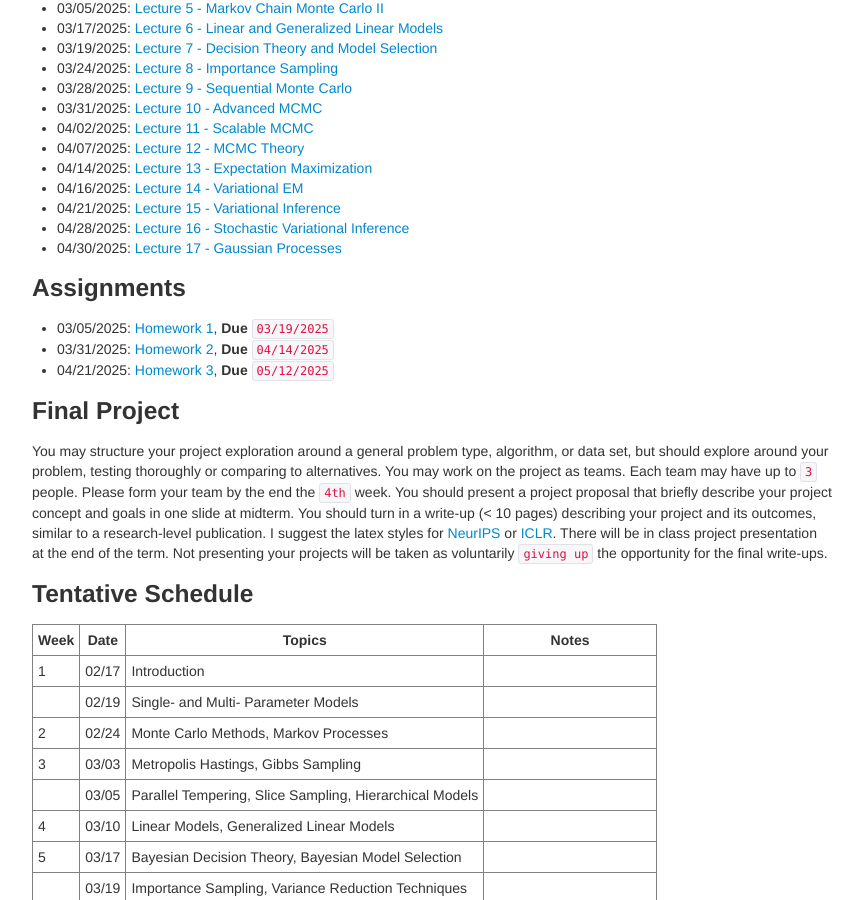
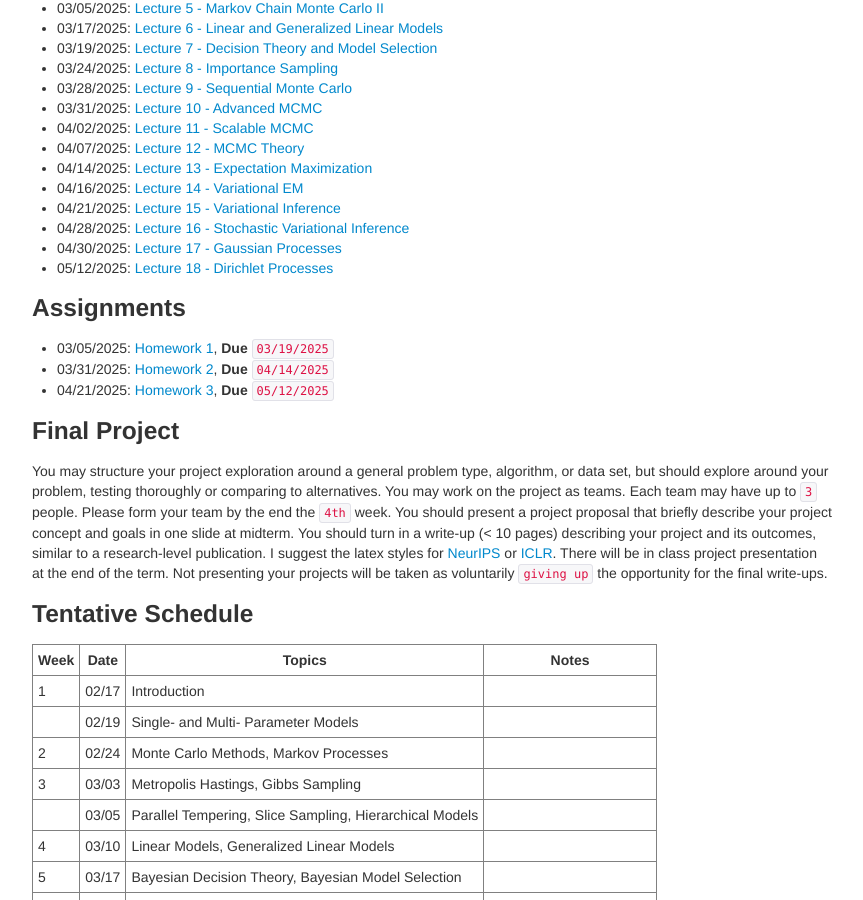
Before and after one commit to zcrabbit/zcrabbit.github.io, a Jekyll site: the page built from courses/btc-s25.md, in a window 1280 px wide and 900 px high, scrolled down 1255 px. Shown: the whole window, without its empty margins (208-1071 px from the left). Built offline with Jekyll 4.4.1, drawn with Linux system fonts in a browser that asks for light colours.

Commit message:
lecture 18 out

```diff
--- a/courses/btc-s25.md
+++ b/courses/btc-s25.md
@@ -57,6 +57,7 @@ We will use python during the course. A good Python tutorial is available at <ht
 - 04/21/2025: [Lecture 15 - Variational Inference]({{sites.baseurl}}/static/slides/btc_spring25/lec15.pdf)
 - 04/28/2025: [Lecture 16 - Stochastic Variational Inference]({{sites.baseurl}}/static/slides/btc_spring25/lec16.pdf)
 - 04/30/2025: [Lecture 17 - Gaussian Processes]({{sites.baseurl}}/static/slides/btc_spring25/lec17.pdf)
+- 05/12/2025: [Lecture 18 - Dirichlet Processes]({{sites.baseurl}}/static/slides/btc_spring25/lec18.pdf)
 
 
 
```
Also changed, not shown: 3 other files.
